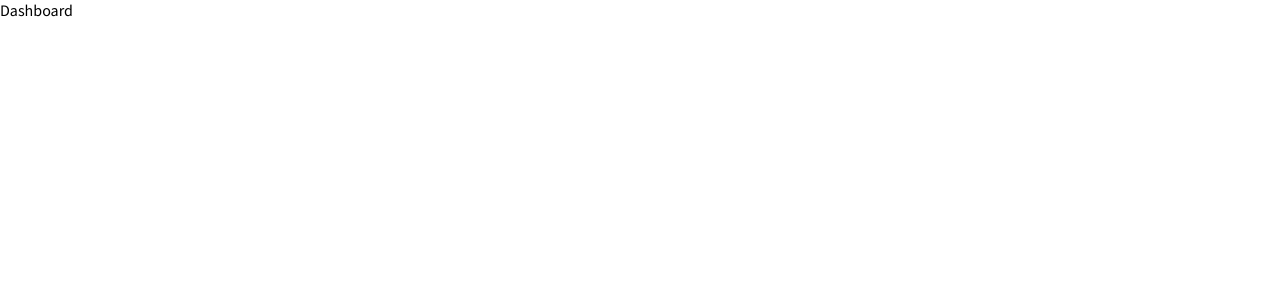
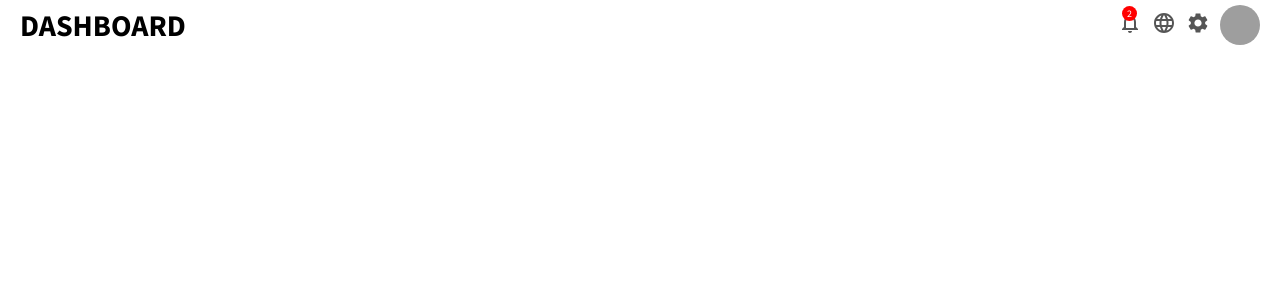
Before and after one commit to Nnvedward/dashboard, a React (Create React App) app: page / in a window 1280 px wide. Shown: the top 300 px of the page. Built offline with nearby package versions, Linux system fonts and the light colour scheme; grey boxes are pictures that could not be loaded.

Commit message:
Setup topbar component

```diff
--- a/package.json
+++ b/package.json
@@ -5,6 +5,7 @@
   "dependencies": {
     "@emotion/react": "^11.8.2",
     "@emotion/styled": "^11.8.1",
+    "@mui/icons-material": "^5.5.0",
     "@mui/material": "^5.5.0",
     "@testing-library/jest-dom": "^5.16.2",
     "@testing-library/react": "^12.1.4",
--- a/src/App.js
+++ b/src/App.js
@@ -1,7 +1,9 @@
-function App() {
+import Topbar from "./components/Topbar";
+
+const App = () => {
   return (
-    <div className="App">
-      Dashboard
+    <div>
+      <Topbar />
     </div>
   );
 }
--- a/src/components/Topbar.jsx
+++ b/src/components/Topbar.jsx
@@ -0,0 +1,30 @@
+import React from 'react'
+import './topbar.css'
+import { Language, NotificationsNone, Settings } from "@mui/icons-material"
+
+const Topbar = () => {
+    return (
+        <div className='topbar'>
+            <div className='topbarWrapper'>
+                <div className='topLeft'>
+                    <span className='logo'>DASHBOARD</span>
+                </div>
+                <div className='topRight'>
+                    <div className='topbarIconContainer'>
+                        <NotificationsNone />
+                        <span className='topIconBadge'>2</span>
+                    </div>
+                    <div className='topbarIconContainer'>
+                        <Language />
+                    </div>
+                    <div className='topbarIconContainer'>
+                        <Settings />
+                    </div>
+                    <img src="https://i.ibb.co/fGsk7V7/IMG-2313.jpg" alt="IMG-2313" className='topAvatar' border="0"/>
+                </div>
+            </div>
+        </div>
+    )
+}
+
+export default Topbar
--- /dev/null
+++ b/src/components/topbar.css
@@ -0,0 +1,57 @@
+.topbar {
+    width: 100%;
+    height: 50px;
+    background-color: #fff;
+    position: sticky;
+    top: 0;
+    z-index: 999;
+}
+
+.topbarWrapper {
+    height: 100%;
+    padding: 0px 20px;
+    display: flex;
+    align-items: center;
+    justify-content: space-between;
+}
+
+.logo {
+    font-weight: bold;
+    font-size: 30px;
+    color: black;
+    cursor: pointer;
+}
+
+.topRight {
+    display: flex;
+    align-items: center;
+}
+
+.topbarIconContainer {
+    position: relative;
+    cursor: pointer;
+    margin-right: 10px;
+    color: #555;
+}
+
+.topIconBadge {
+    width: 15px;
+    height: 15px;
+    position: absolute;
+    top: -5px;
+    right: 5px;
+    background-color: red;
+    color: white;
+    border-radius: 50%;
+    display: flex;
+    align-items: center;
+    justify-content: center;
+    font-size: 10px;
+}
+
+.topAvatar {
+    width: 40px;
+    height: 40px;
+    border-radius: 50%;
+    cursor: pointer;
+}
```
Also changed, not shown: 1 other file (tests, documents, lock files or other folders).
